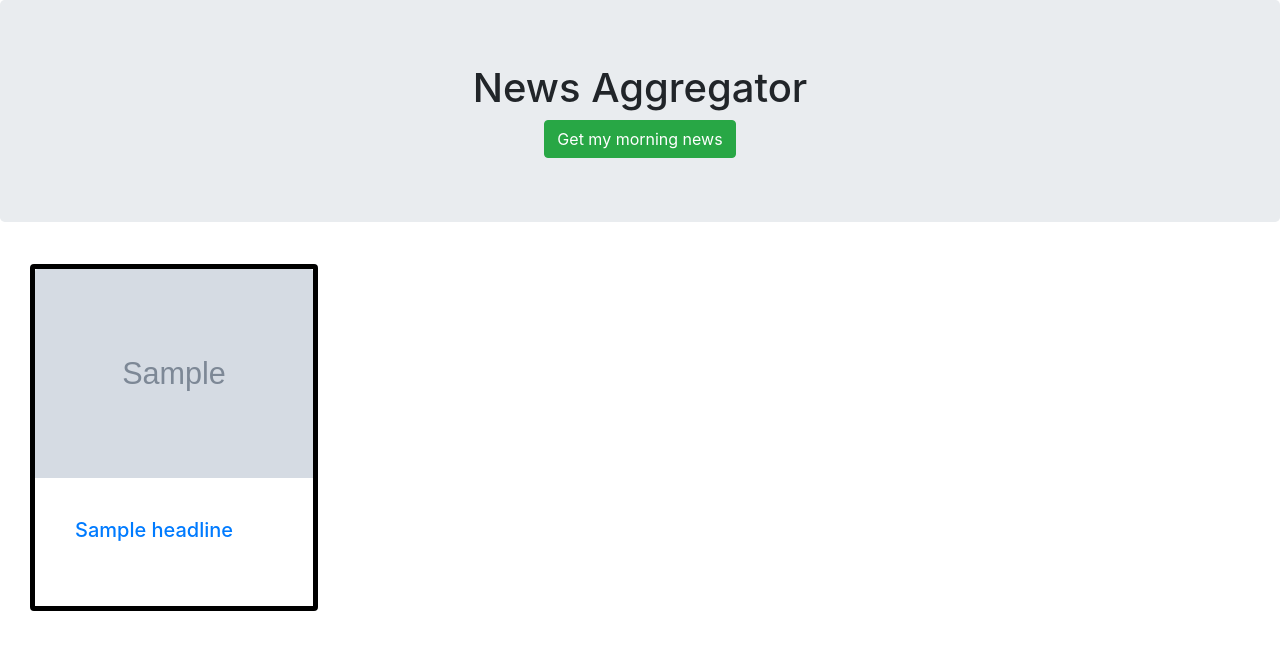
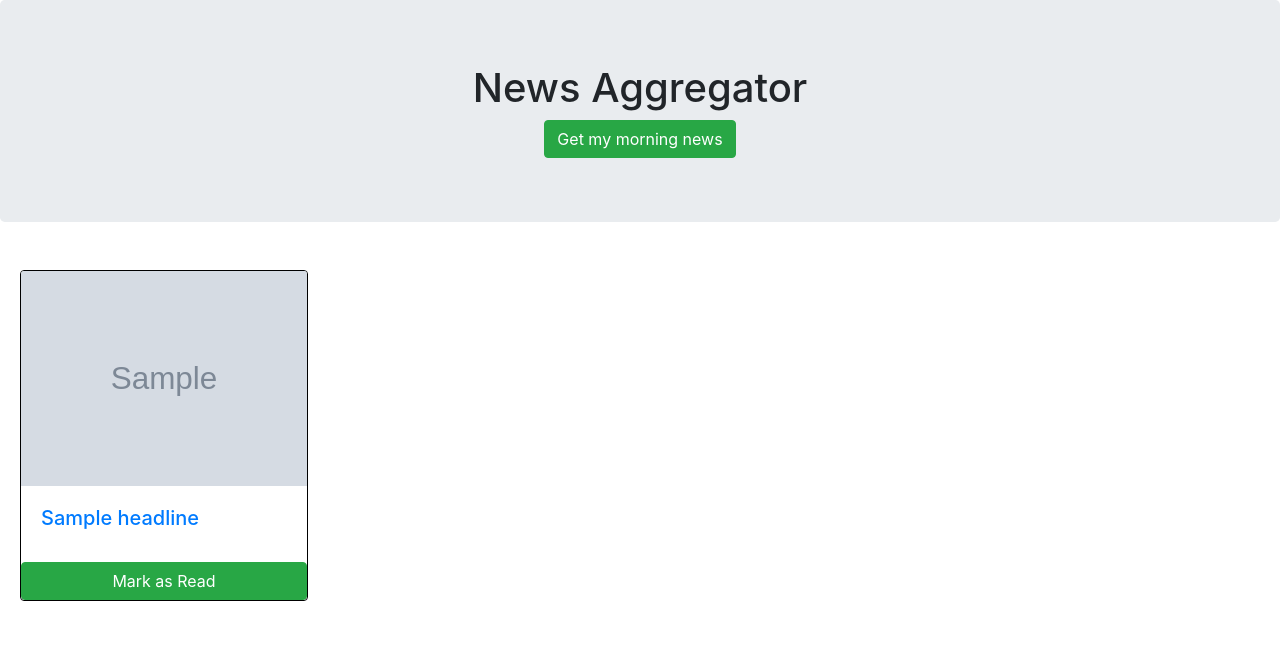
Before and after one commit to nahidsaikat/News-Aggregator, a Django app: page / in a window 1280 px wide. Shown: the top 650 px of the page. Run offline with Django 3.2, Linux system fonts and the light colour scheme; tables that the repository leaves empty hold one stand-in row (values such as "Sample post"); grey boxes marked "Sample" are stand-in pictures; some libraries are stand-ins or nearby versions.

Commit message:
Making the layout beautiful

```diff
--- a/NewsAggregator/settings.py
+++ b/NewsAggregator/settings.py
@@ -120,3 +120,8 @@ USE_TZ = True
 # https://docs.djangoproject.com/en/3.0/howto/static-files/
 
 STATIC_URL = '/static/'
+
+STATICFILES_DIRS = [
+    os.path.join(BASE_DIR, "static"),
+    '/var/www/static/',
+]
--- a/NewsAggregator/urls.py
+++ b/NewsAggregator/urls.py
@@ -15,8 +15,10 @@ Including another URLconf
 """
 from django.contrib import admin
 from django.urls import path, include
+from django.conf import settings
+from django.conf.urls.static import static
 
 urlpatterns = [
     path('admin/', admin.site.urls),
     path('', include("news.urls")),
-]
+] + static(settings.STATIC_URL, document_root=settings.STATIC_ROOT)
--- /dev/null
+++ b/news/static/news.css
@@ -0,0 +1,4 @@
+.card {
+    border: 1px black solid;
+    margin: 6px 6px 30px 10px;
+}
--- a/news/templates/news/home.html
+++ b/news/templates/news/home.html
@@ -1,33 +1,37 @@
 <!DOCTYPE html>
+{% load static %}
+
 <html>
 <head>
     <title></title>
     <link rel="stylesheet" href="https://maxcdn.bootstrapcdn.com/bootstrap/4.0.0/css/bootstrap.min.css" integrity="sha384-Gn5384xqQ1aoWXA+058RXPxPg6fy4IWvTNh0E263XmFcJlSAwiGgFAW/dAiS6JXm" crossorigin="anonymous">
+    <link rel="stylesheet" type="text/css" href="{% static 'news.css' %}">
 </head>
 <body>
     <div class="jumbotron">
-        <center><h1>News Aggregator</h1>
+        <center>
+            <h1>News Aggregator</h1>
+            <form>
                 <a href="{% url 'scrape' %}" class="btn btn-success">Get my morning news</a>
             </form>
         </center>
     </div>
-  <div class="card-columns" style="padding: 10px; margin: 20px;">
+
+    <div class="container-fluid">
+    <div class="row" style="padding: 10px;">
         {% for object in object_list %}
-      <div class="card" style="width: 18rem;border:5px black solid;">
+        <div class="card" style="width: 18rem;">
             <img class="card-img-top" src = "{{ object.image }}">
             <div class="card-body">
-            <h5 class="card-title"><div class="card-body">
-            <a href="{{object.url}}"><h5 class="card-title">{{object.title}}</h5></a>
-            </div></h5>
+                <h5 class="card-title"><a href="{{object.url}}">{{object.title}}</a></h5>
             </div>
+            <a href="#" class="btn btn-success">Mark as Read</a>
         </div>
         {% endfor %}
     </div>
     </div>
-    <script
-src="http://code.jquery.com/jquery-3.3.1.min.js"
-integrity="sha256-FgpCb/KJQlLNfOu91ta32o/NMZxltwRo8QtmkMRdAu8="
-    crossorigin="anonymous"></script>
+
+    <script src="http://code.jquery.com/jquery-3.3.1.min.js"  integrity="sha256-FgpCb/KJQlLNfOu91ta32o/NMZxltwRo8QtmkMRdAu8="  crossorigin="anonymous"></script>
     <script src="https://cdnjs.cloudflare.com/ajax/libs/popper.js/1.12.9/umd/popper.min.js" integrity="sha384-ApNbgh9B+Y1QKtv3Rn7W3mgPxhU9K/ScQsAP7hUibX39j7fakFPskvXusvfa0b4Q" crossorigin="anonymous"></script>
     <script src="https://maxcdn.bootstrapcdn.com/bootstrap/4.0.0/js/bootstrap.min.js" integrity="sha384-JZR6Spejh4U02d8jOt6vLEHfe/JQGiRRSQQxSfFWpi1MquVdAyjUar5+76PVCmYl" crossorigin="anonymous"></script>
 </body>
```
Lines whose indentation alone changed are shown as unchanged.
